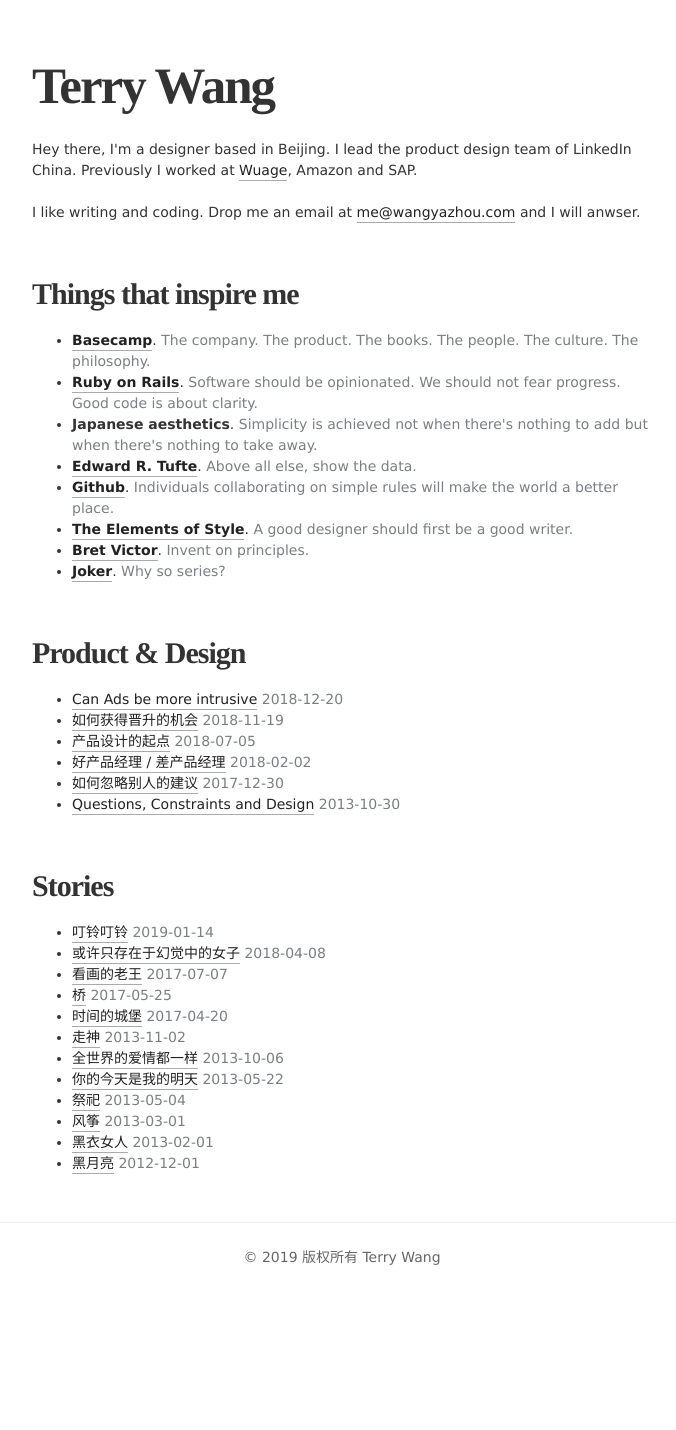
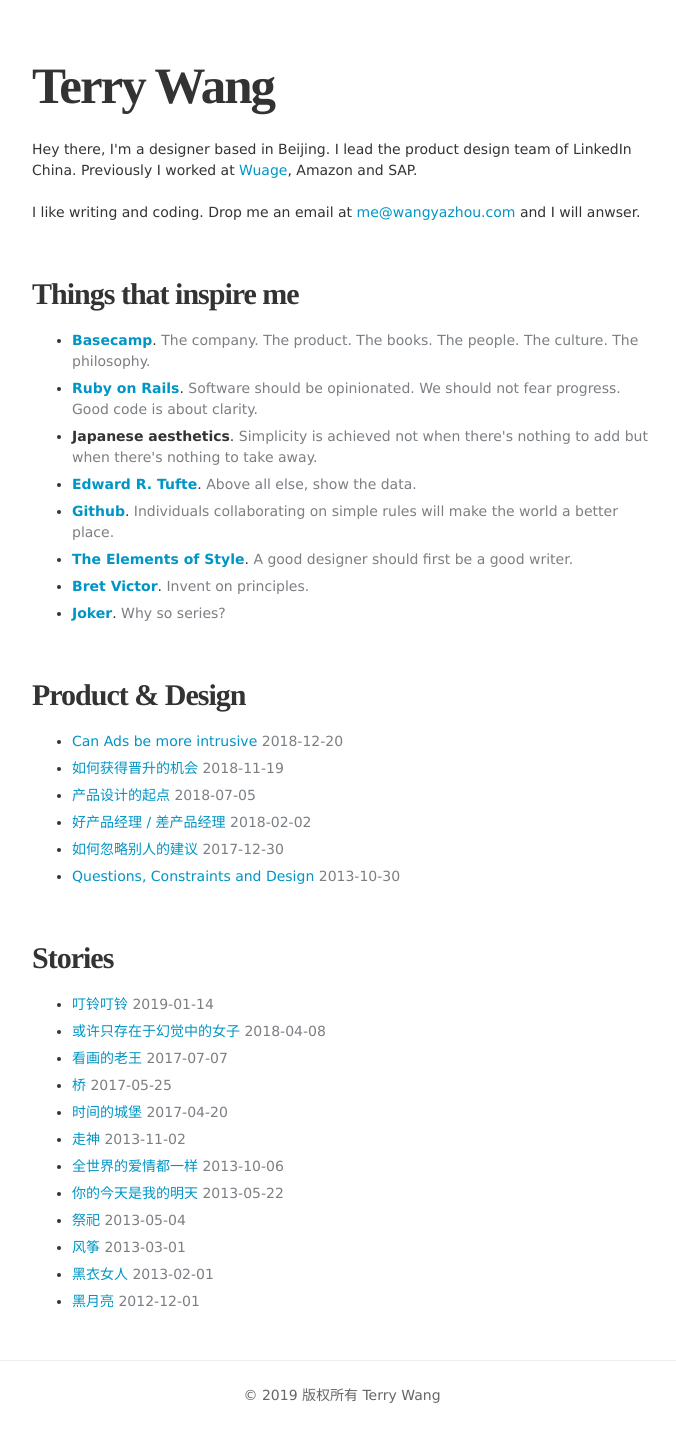
Before and after one commit to lvterry/lvterry.github.io, a Jekyll site: the page built from index.html, in a window 1280 px wide. Shown: the whole page, without its empty margins (298-974 px from the left). Built offline with Jekyll 4.4.1, drawn with Linux system fonts in a browser that asks for light colours; before the commit the page ends 1292 px from its top, so only the background shows below that.

Commit message:
tweak style

```diff
--- a/assets/css/style.css
+++ b/assets/css/style.css
@@ -17,20 +17,18 @@
 }
 
 .container {
-  width: 620px;
+  width: 90%;
+  max-width: 620px;
   margin: 0 auto;
 }
 
 a {
-  color: #222;
+  color: #0095c5;
   text-decoration: none;
-  padding-bottom: 2px;
-  border-bottom: 1px solid #aaa;
 }
 
 a:hover {
-  border-color: #333;
-  transition: all 0.1s ease-in-out;
+  text-decoration: underline;
 }
 
 nav {
@@ -65,6 +63,10 @@
   border-radius: 4px;
 }
 
+li {
+  margin-bottom: 6px;
+}
+
 h1, h2 {
   font-family: times, Times New Roman, times-roman, georgia, serif;
   margin: 48px 0 0 0;
@@ -83,15 +85,6 @@
 
 .weak {
 	color: #7b7f83;
-}
-
-dd {
-	margin: 12px 0 0 0;
-  color: #7b7f83;
-}
-
-dt {
-	font-weight: bold;
 }
 
 footer {
@@ -116,7 +109,3 @@
 .excerpt img {
   width: 240px;
 }
-
-.articles li {
-  margin-bottom: 6px;
-}
```
